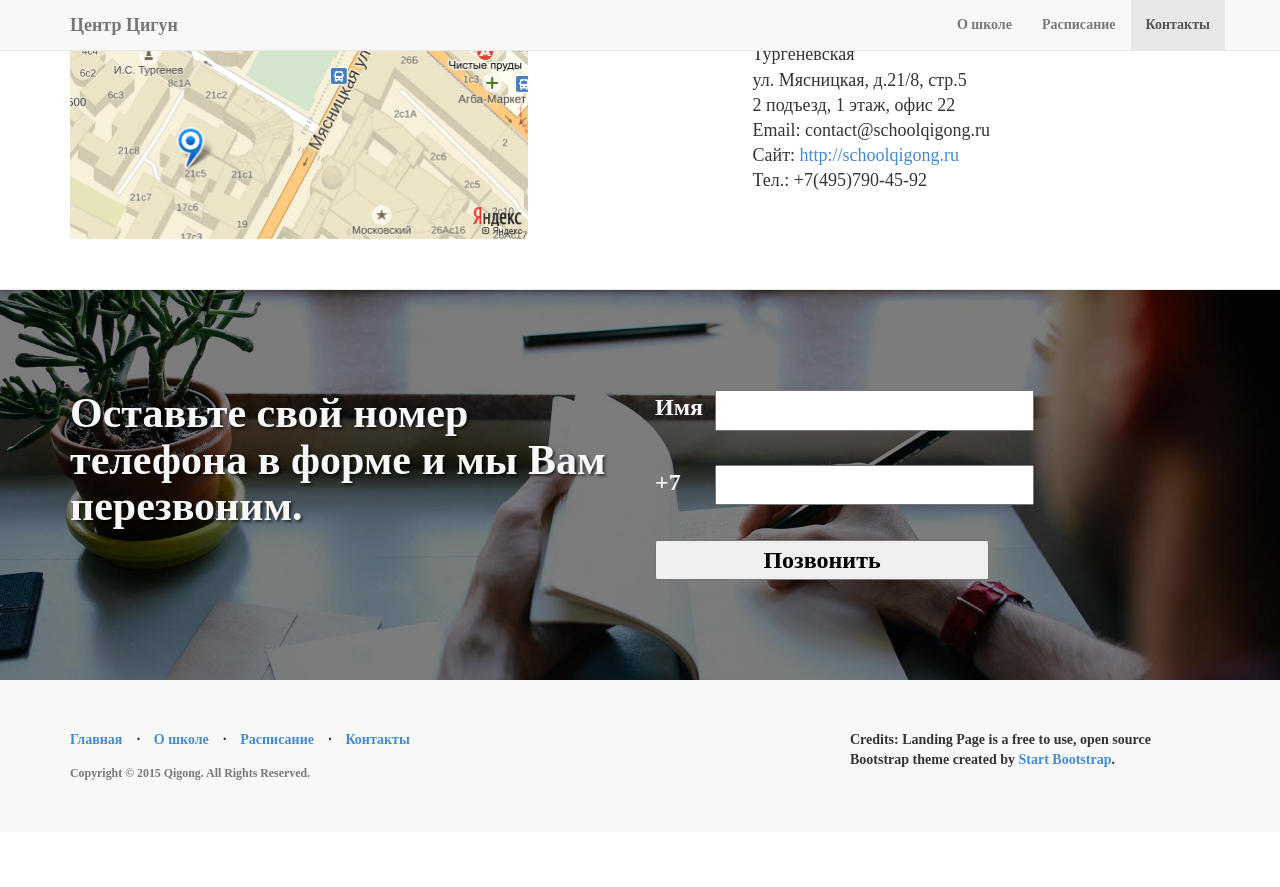
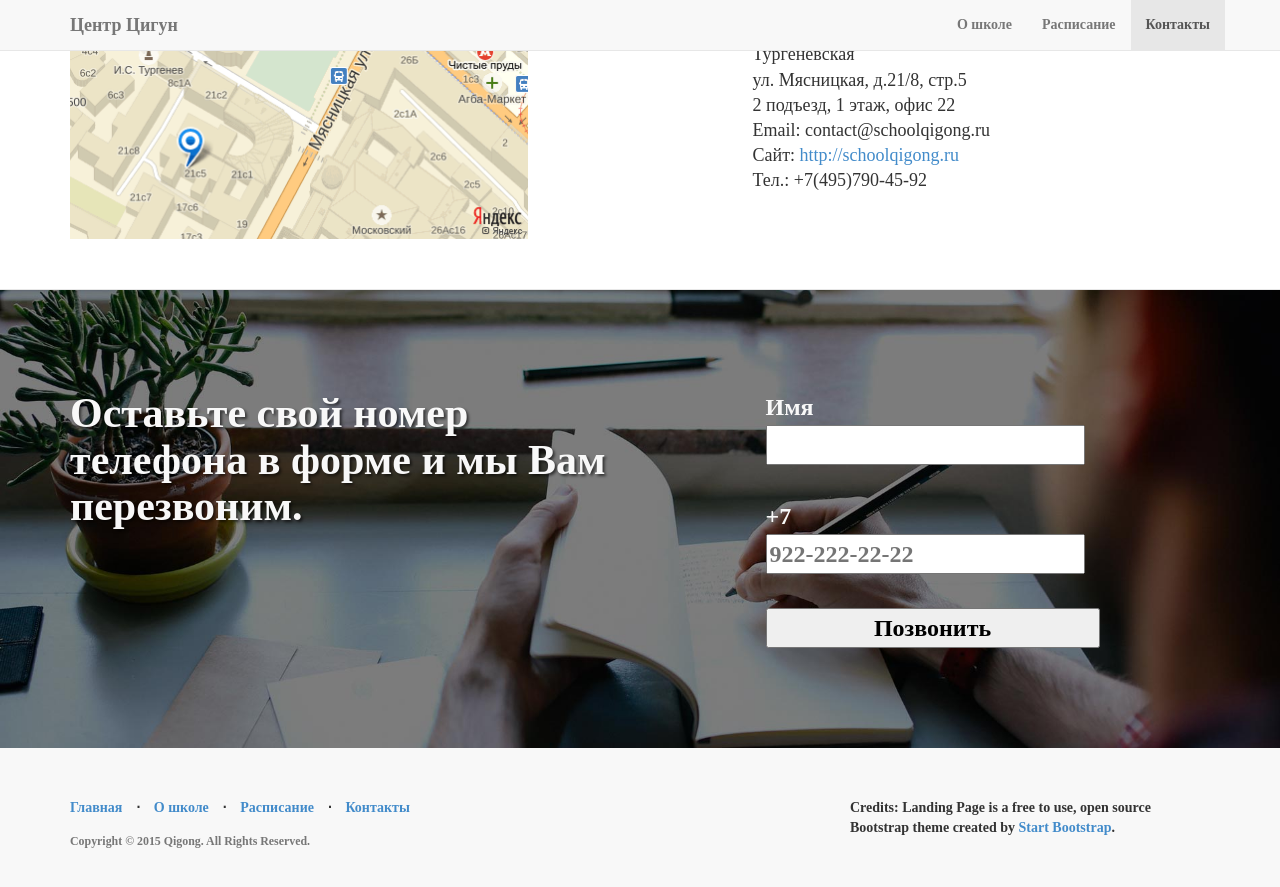
Before and after one commit to DBKai/nataljadubinina, a Jekyll site: the page built from index.html, in a window 1280 px wide and 900 px high, scrolled down 2091 px. Shown: the top 887 px of the window. Built offline with Jekyll 4.4.1, drawn with Linux system fonts in a browser that asks for light colours; some web fonts are replaced; before the commit the page ends 2923 px from its top, so only the background shows below that.

Commit message:
edit form submit

```diff
--- a/_includes/callback.html
+++ b/_includes/callback.html
@@ -4,19 +4,26 @@
 
             <div class="row">
                 <div class="col-lg-6">
-					<h2>Оставьте свой номер телефона в форме и мы Вам перезвоним.</h2><br />
+                    <h2>Оставьте свой номер телефона в форме и мы Вам перезвоним.</h2><br/>
                 </div>
                 <div class="col-lg-6">
-					<form style="font-size: 24px;" action="//formspree.io/ndqigong@gmail.com" method="post">
+                    <form style="font-size: 24px;" action="//formspree.io/ndqigong@gmail.com" method="post"
+                          onsubmit="yaCounter34664500.reachGoal('SubmitTel'); return true;">
+                        <div style="width: 334px; margin: 0 auto; display: block;">
                             <div>
-							<span style="width: 60px; display: block; float: left;">Имя</span><input type="text" name="name" style="color: black">
+                                <span style="width: 60px; display: block; float: left;">Имя</span>
+                                <input type="text" name="name" style="color: black">
                             </div>
-						<br />
+                            <br/>
                             <div>
-							<span style="width: 60px; display: block; float: left;">+7</span><input type="tel" name="_replyto" style="color: black">
+                                <span style="width: 60px; display: block; float: left;">+7</span>
+                                <input type="tel" name="_replyto" pattern="[0-9]{3}-[0-9]{3}-[0-9]{2}-[0-9]{2}"
+                                       placeholder="922-222-22-22" style="color: black">
                             </div>
-						<br />
-						<input style="width: 334px; color: black;" type="submit" value="Позвонить" style="color: black">
+                            <br/>
+                            <input style="width: 100%; color: black;" type="submit" value="Позвонить"
+                                   style="color: black">
+                        </div>
                     </form>
                 </div>
             </div>
```
Lines whose indentation alone changed are shown as unchanged.
